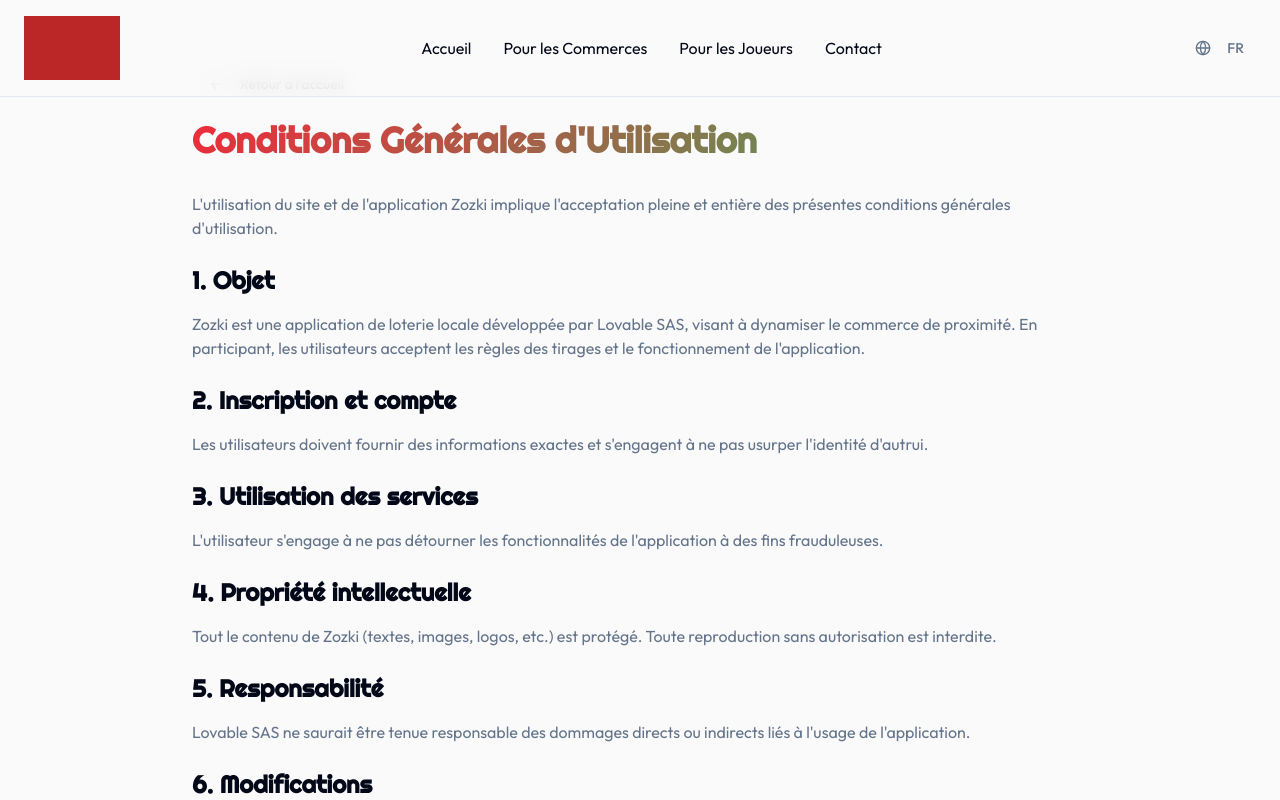
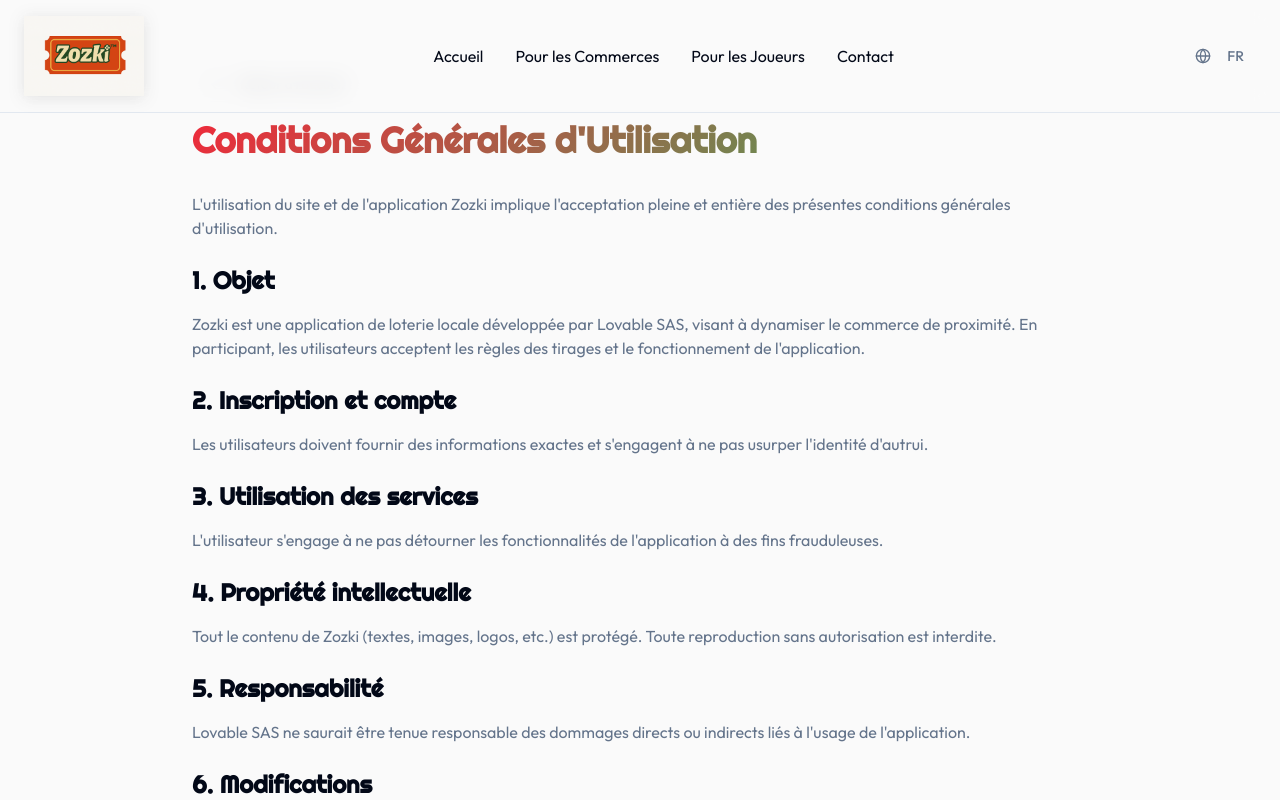
Before and after one commit to Brabusama/basque-landing-boost, a React (Vite) app: page /cgu in a window 1280 px wide. Shown: the top 800 px of the page. Built offline with nearby package versions, Linux system fonts and the light colour scheme.

Commit message:
Add large logo
Enlarge the logo to be more prominent on the landing page.

```diff
--- a/src/components/Header.tsx
+++ b/src/components/Header.tsx
@@ -10,11 +10,11 @@ const Header = () => {
             <img
               src="/lovable-uploads/a11157bf-f745-4705-8a36-1897de46210f.png"
               alt="Zozki Logo"
-              className="h-16 w-auto object-contain"
+              className="h-20 w-auto object-contain"
               style={{
-                filter: 'brightness(0) saturate(100%) invert(20%) sepia(85%) saturate(2000%) hue-rotate(340deg) brightness(95%) contrast(100%)',
+                filter: 'drop-shadow(0 2px 8px rgba(0,0,0,0.1))',
                 background: 'none',
-                mixBlendMode: 'normal'
+                mixBlendMode: 'multiply'
               }}
             />
           </div>
```
